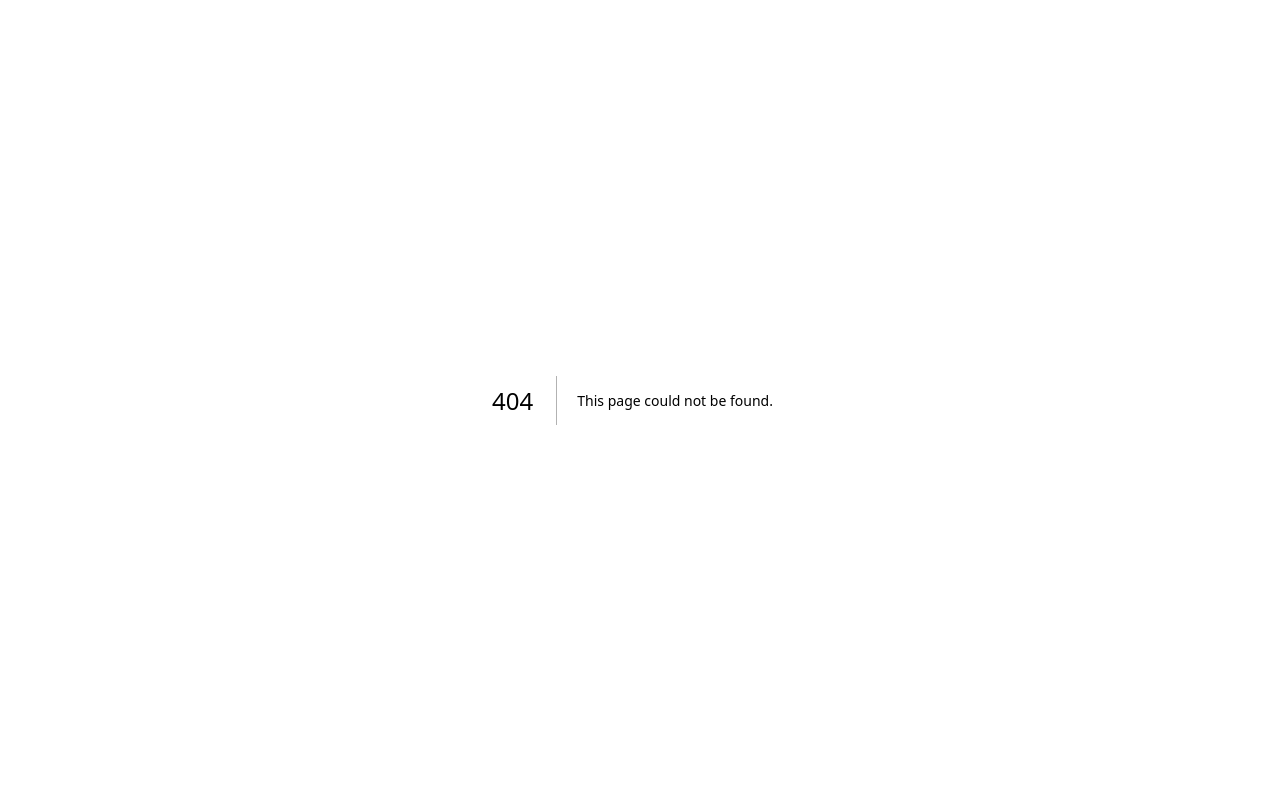
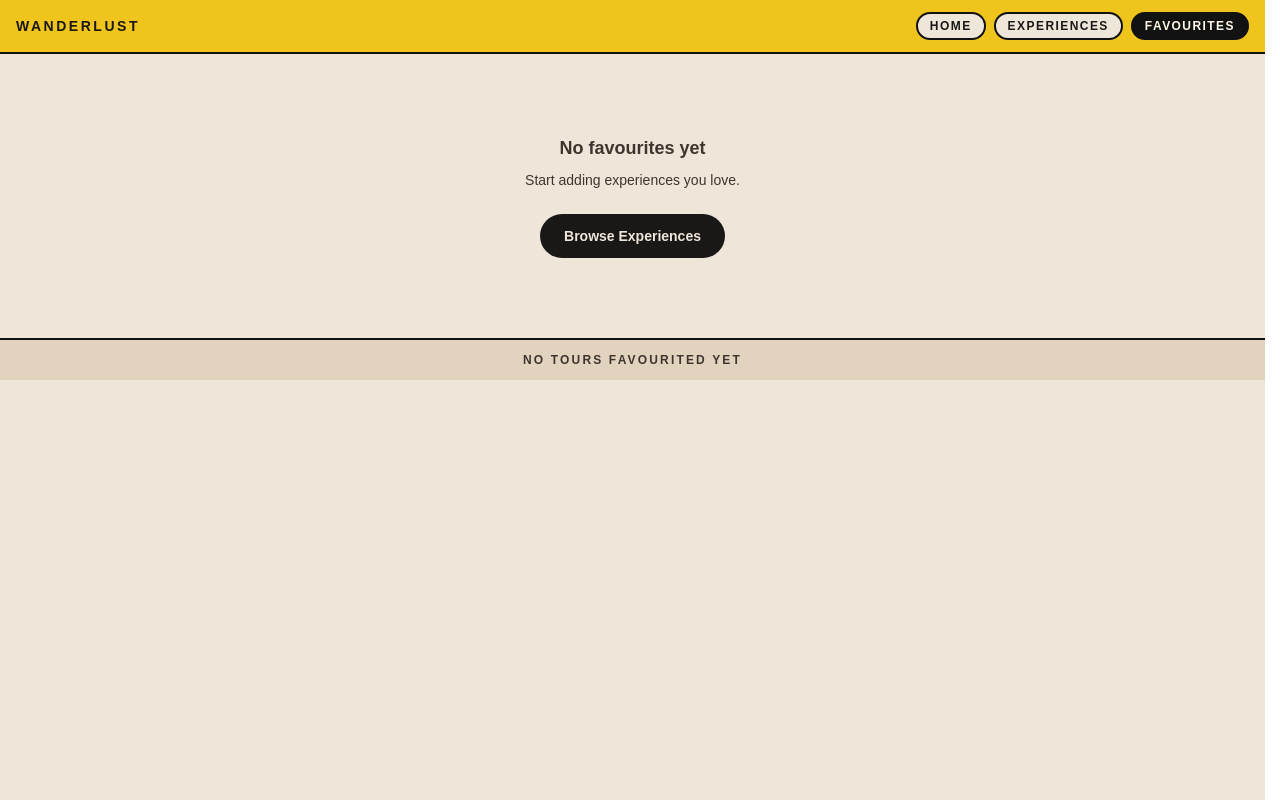
Before and after one commit to jesuscnnbs/nextjs-wanderlust-explorer, a Next.js app: page /favourites in a window 1280 px wide. Before the commit this address had no page. Built offline with nearby package versions, Linux system fonts and the light colour scheme.

Commit message:
add favorite functionality

```diff
--- a/src/app/experiences/[id]/page.tsx
+++ b/src/app/experiences/[id]/page.tsx
@@ -2,6 +2,7 @@ import Link from "next/link";
 import Image from "next/image";
 import { notFound } from "next/navigation";
 import TopBar from "@/components/TopBar";
+import FavouriteButton from "@/components/FavouriteButton";
 import { experienceDataset } from "@/types/dataset";
 
 type ExperienceDetailPageProps = {
@@ -79,15 +80,7 @@ export default async function ExperienceDetailPage({
 								${experience.price}
 							</p>
 
-							<Link
-								href="/experiences"
-								className="flex h-11 items-center justify-center rounded-full border-2 border-[#121212] bg-[#121212] text-sm font-bold uppercase tracking-[0.12em] text-[#fff7e8] transition hover:bg-[#292826] gap-2"
-							>
-                <svg xmlns="http://www.w3.org/2000/svg" fill="none" viewBox="0 0 24 24" strokeWidth={1.5} stroke="currentColor" className="size-6">
-              <path strokeLinecap="round" strokeLinejoin="round" d="M10.5 19.5 3 12m0 0 7.5-7.5M3 12h18" />
-            </svg>
-								Back to Experiences
-							</Link>
+							<FavouriteButton experienceId={experience.id} />
 						</div>
 					</article>
 				</div>
--- /dev/null
+++ b/src/app/favourites/page.tsx
@@ -0,0 +1,49 @@
+"use client";
+
+import Link from "next/link";
+import TopBar from "@/components/TopBar";
+import ExperienceList from "@/components/ExperienceList";
+import { useFavourites } from "@/context/FavouritesContext";
+import { experienceDataset } from "@/types/dataset";
+
+export default function FavouritesPage() {
+  const { favourites } = useFavourites();
+  const displayedExperiences = experienceDataset.filter((exp) =>
+    favourites.includes(exp.id),
+  );
+
+  return (
+    <main className="min-h-screen bg-[#efe6da] text-[#1a1816]">
+      <section className="mx-auto w-full">
+        <TopBar />
+
+        {displayedExperiences.length === 0 ? (
+          <div className="flex flex-col items-center justify-center px-6 py-20">
+            <p className="mb-2 text-lg font-bold text-[#3d352e]">
+              No favourites yet
+            </p>
+            <p className="mb-6 text-sm text-[#3d352e]">
+              Start adding experiences you love.
+            </p>
+            <Link
+              href="/experiences"
+              className="inline-flex items-center rounded-full bg-[#1a1816] px-6 py-3 text-sm font-semibold text-[#efe6da] transition hover:opacity-80"
+            >
+              Browse Experiences
+            </Link>
+          </div>
+        ) : (
+          <ExperienceList experiences={displayedExperiences} />
+        )}
+
+        <div className="border-t-2 border-[#121212] bg-[#e2d3bf] px-4 py-3">
+          <p className="text-center text-xs font-bold uppercase tracking-[0.18em] text-[#3d352e]">
+            {displayedExperiences.length > 0
+              ? `Showing ${displayedExperiences.length} of ${displayedExperiences.length} favourited tours`
+              : "No tours favourited yet"}
+          </p>
+        </div>
+      </section>
+    </main>
+  );
+}
--- a/src/app/layout.tsx
+++ b/src/app/layout.tsx
@@ -1,5 +1,6 @@
 import type { Metadata } from "next";
 import { Geist, Geist_Mono } from "next/font/google";
+import { FavouritesProvider } from "@/context/FavouritesContext";
 import "./globals.css";
 
 const geistSans = Geist({
@@ -27,7 +28,7 @@ export default function RootLayout({
       lang="en"
       className={`${geistSans.variable} ${geistMono.variable} h-full antialiased`}
     >
-      <body className="min-h-full flex flex-col">{children}</body>
+      <body className="min-h-full flex flex-col"><FavouritesProvider>{children}</FavouritesProvider></body>
     </html>
   );
 }
--- /dev/null
+++ b/src/components/FavouriteButton.tsx
@@ -0,0 +1,35 @@
+"use client";
+
+import { useFavourites } from "@/context/FavouritesContext";
+
+type FavouriteButtonProps = {
+  experienceId: string;
+};
+
+export default function FavouriteButton({ experienceId }: FavouriteButtonProps) {
+  const { isFavourite, addFavourite, removeFavourite } = useFavourites();
+  const liked = isFavourite(experienceId);
+
+  return (
+    <button
+      onClick={() => (liked ? removeFavourite(experienceId) : addFavourite(experienceId))}
+      className="flex h-11 w-full items-center justify-center rounded-full border-2 border-[#121212] bg-[#f4acb7] text-sm font-bold uppercase tracking-[0.12em] text-[#1a1816] transition hover:bg-[#e58a9a] gap-2"
+    >
+      <svg
+        xmlns="http://www.w3.org/2000/svg"
+        fill={liked ? "currentColor" : "none"}
+        viewBox="0 0 24 24"
+        strokeWidth={1.5}
+        stroke="currentColor"
+        className="size-6"
+      >
+        <path
+          strokeLinecap="round"
+          strokeLinejoin="round"
+          d="M21 8.25c0-2.485-2.099-4.5-4.688-4.5-1.935 0-3.597 1.126-4.312 2.733-.715-1.607-2.377-2.733-4.313-2.733C5.1 3.75 3 5.765 3 8.25c0 7.22 9 12 9 12s9-4.78 9-12Z"
+        />
+      </svg>
+      {liked ? "Remove from Favourites" : "Add to Favourite"}
+    </button>
+  );
+}
--- a/src/components/TopBar.tsx
+++ b/src/components/TopBar.tsx
@@ -10,6 +10,7 @@ type TopBarProps = {
 const navItems = [
   { href: "/", label: "Home" },
   { href: "/experiences", label: "Experiences" },
+  { href: "/favourites", label: "Favourites" },
 ];
 
 export default function TopBar({ className = "" }: TopBarProps) {
--- /dev/null
+++ b/src/context/FavouritesContext.tsx
@@ -0,0 +1,36 @@
+"use client";
+
+import { createContext, useContext, useState, type ReactNode } from "react";
+
+interface FavouritesContextValue {
+  favourites: string[];
+  addFavourite: (id: string) => void;
+  removeFavourite: (id: string) => void;
+  isFavourite: (id: string) => boolean;
+}
+
+const FavouritesContext = createContext<FavouritesContextValue | undefined>(undefined);
+
+export function FavouritesProvider({ children }: { children: ReactNode }) {
+  const [favourites, setFavourites] = useState<string[]>([]);
+
+  const addFavourite = (id: string) =>
+    setFavourites((prev) => (prev.includes(id) ? prev : [...prev, id]));
+
+  const removeFavourite = (id: string) =>
+    setFavourites((prev) => prev.filter((fid) => fid !== id));
+
+  const isFavourite = (id: string) => favourites.includes(id);
+
+  return (
+    <FavouritesContext.Provider value={{ favourites, addFavourite, removeFavourite, isFavourite }}>
+      {children}
+    </FavouritesContext.Provider>
+  );
+}
+
+export function useFavourites() {
+  const ctx = useContext(FavouritesContext);
+  if (!ctx) throw new Error("useFavourites must be used within a FavouritesProvider");
+  return ctx;
+}
```
